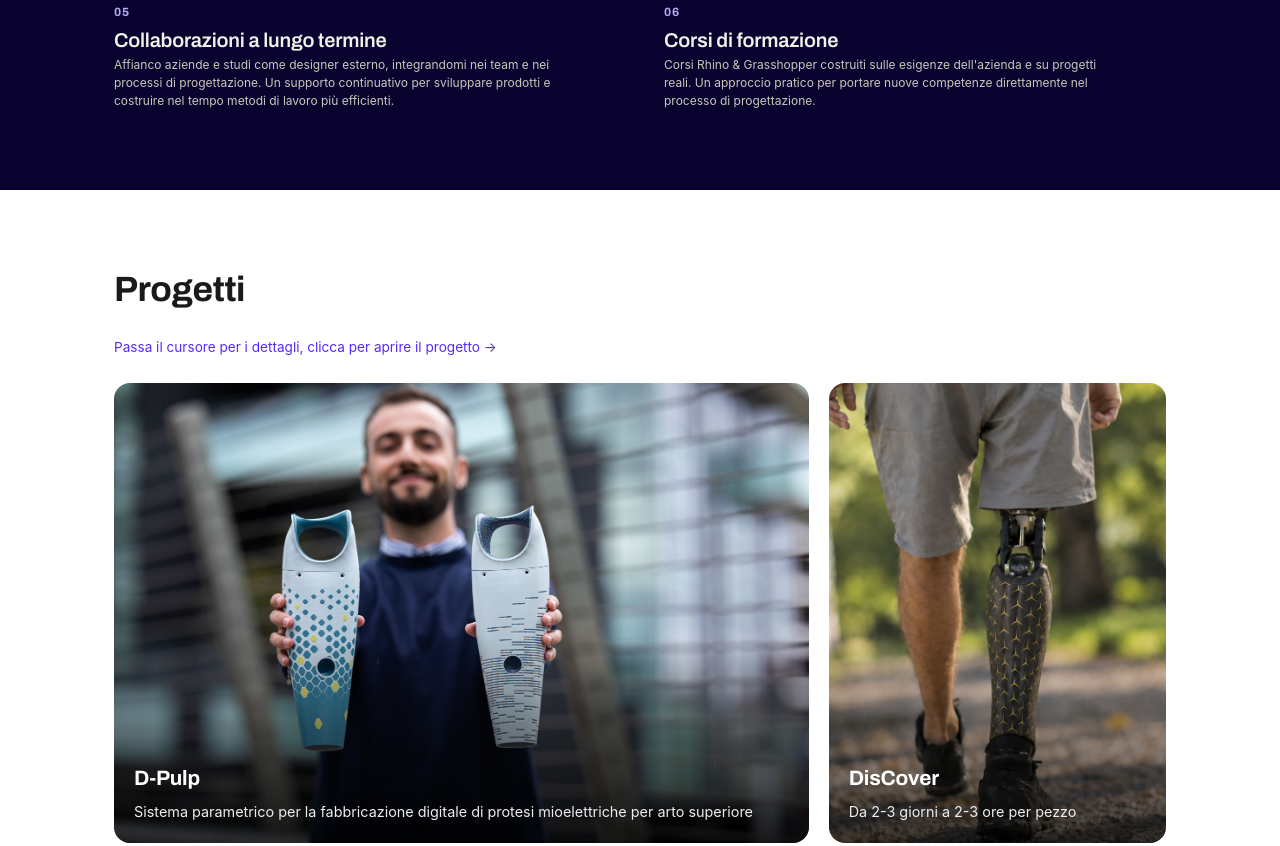
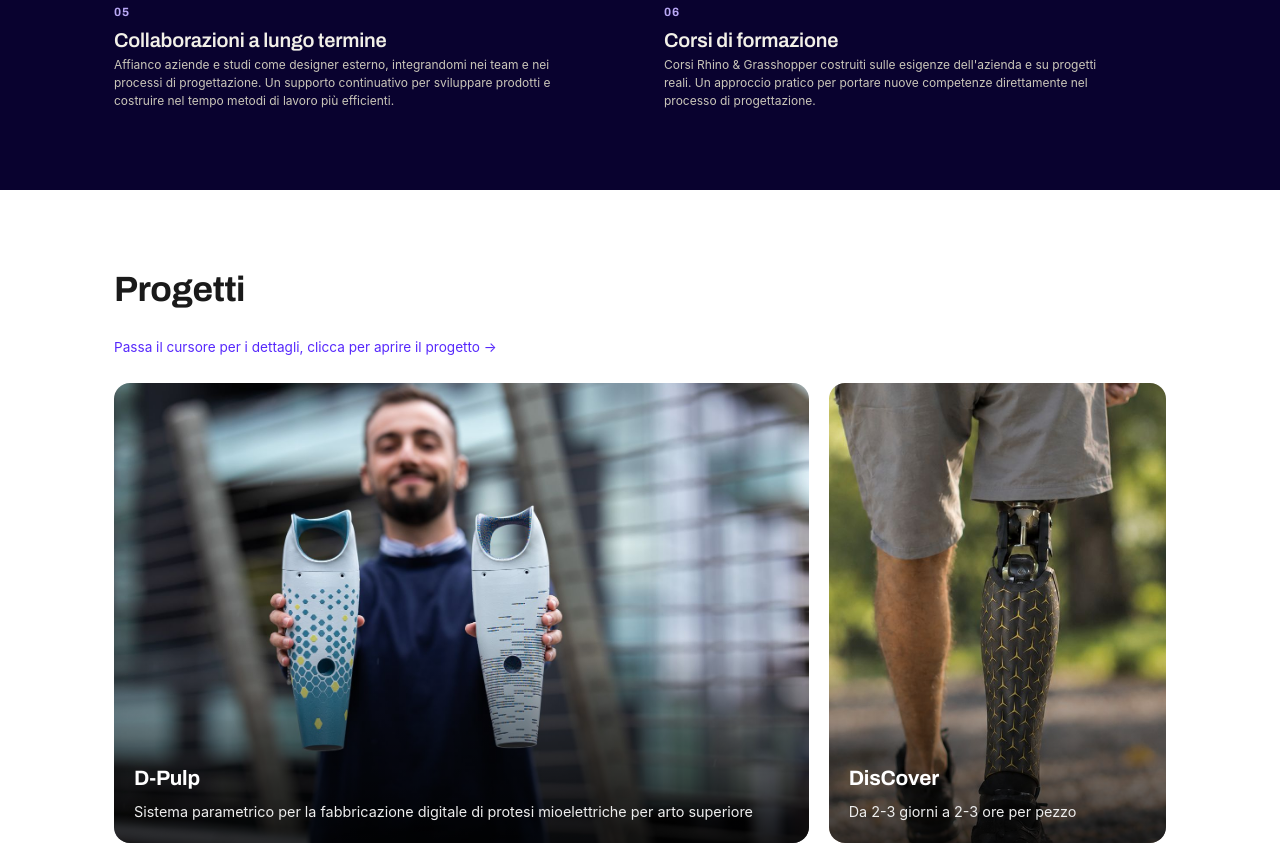
Before and after one commit to simoneperinidesign-lab/simoneperinidesign, a plain HTML site: page index.html in a window 1280 px wide. Shown: the part 1262-2108 px from the top of the page. Drawn offline with Linux system fonts and the light colour scheme; animation ran at ten frames a second.

Commit message:
Update style.css

```diff
--- a/style.css
+++ b/style.css
@@ -468,8 +468,8 @@ ul {
 
 /* Copertina DisCover: zoom sulla gamba con la cover */
 .project-tile img[src*="discover"] {
-  transform: scale(1.5);
-  transform-origin: 55% 68%;
+  transform: scale(1.8);
+  transform-origin: 55% 60%;
 }
 
 .project-tile:nth-child(4n+3) {
```
